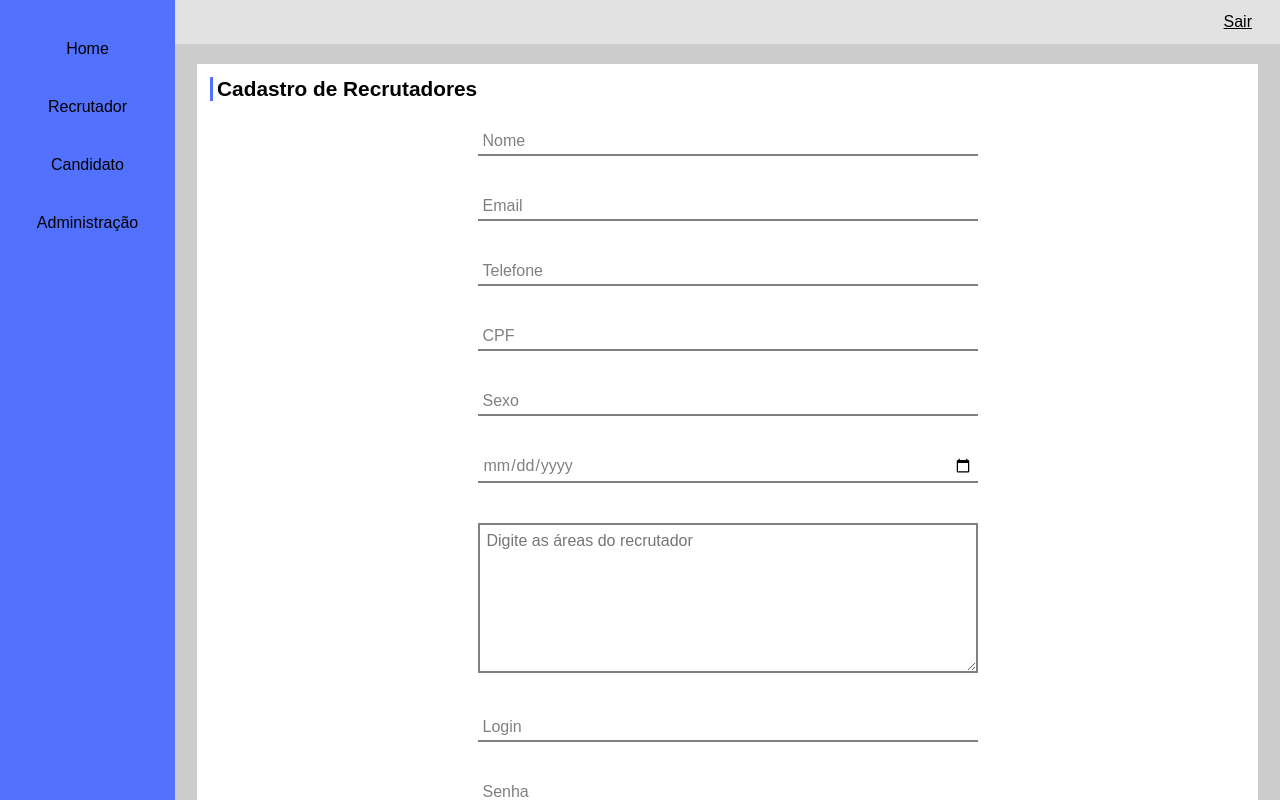
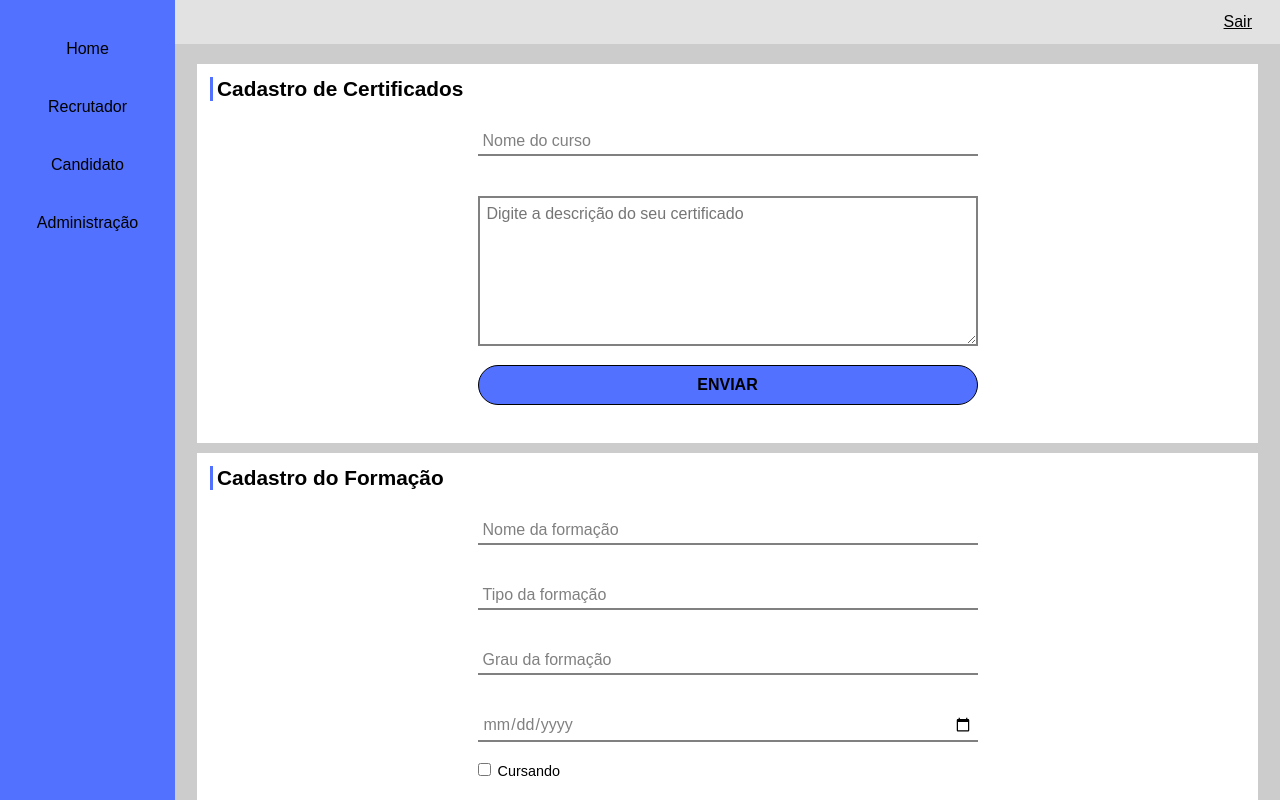
Before and after one commit to LevelUp-Challenge/web-project, a React (Create React App) app: page /levelup in a window 1280 px wide. Built offline with nearby package versions, Linux system fonts and the light colour scheme.

Commit message:
Tela do candidato feita

```diff
--- /dev/null
+++ b/src/Components/CheckBox.jsx
@@ -0,0 +1,15 @@
+import React from 'react';
+import '../css/CheckBox.css'
+
+const CheckBox = (props)=>{
+    return(
+        <>
+            <div className="checkBoxSingle">
+                <input type="checkbox" name={props.nome} id={props.nome} />
+                <label htmlFor={props.nome}>{props.label}</label>
+            </div>
+        </>
+    )
+};
+
+export default CheckBox;
--- a/src/Components/Sistema/Candidato/Candidato.jsx
+++ b/src/Components/Sistema/Candidato/Candidato.jsx
@@ -1,17 +1,77 @@
 import React from "react";
 import '../../../css/Candidato.css'
+import CheckBox from "../../CheckBox";
+import Input from "../../Input";
+import Submit from "../../Submit";
+import TextArea from "../../TextArea";
 
 const Candidato = () => {
     return (
         <>
             <section className="candidato">
                 <div className="container">
-                    <h1>Candidato</h1>
-                    <ul>
-                        <li>Cadastro de certificados</li>
-                        <li>Cadastro do endereço do candidato</li>
-                        <li>Cadastro do Formacao do candidato</li>
-                    </ul>
+                    <div className="box">
+                        <h3>Cadastro de Certificados</h3>
+                        <form action="">
+                            <Input
+                                type='text'
+                                nome='nomeCurso'
+                                label='Nome do curso'
+                                cor='white'
+                            />
+                            <TextArea
+                                nome='descricaoCurso'
+                                placeholder='Digite a descrição do seu certificado'
+                            />
+                            <Submit
+                                destino='/'
+                                valor='Enviar'
+                            />
+                        </form>
+                    </div>
+                    <div className="box">
+                        <h3>Cadastro do Formação</h3>
+                        <form action="">
+                            <Input
+                                type='text'
+                                nome='nomeFormacao'
+                                label='Nome da formação'
+                                cor='white'
+                            />
+                            <Input
+                                type='text'
+                                nome='tipoFormacao'
+                                label='Tipo da formação'
+                                cor='white'
+                            />
+                            <Input
+                                type='text'
+                                nome='grauFormacao'
+                                label='Grau da formação'
+                                cor='white'
+                            />
+                            <Input
+                                type='date'
+                                nome='dataInicioFormacao'
+                                placeholder='Data de inicio da Formação'
+                                cor='white'
+                            />
+                            <CheckBox
+                                nome='cursando'
+                                label='Cursando'
+                            />
+                            <Input
+                                type='date'
+                                nome='dataFimFormacao'
+                                placeholder='Data de fim da Formação'
+                                cor='white'
+                            />
+                            <Submit
+                                destino='/'
+                                valor='Enviar'
+                            />
+                        </form>
+                    </div>
                 </div>
             </section>
         </>
--- a/src/Components/Sistema/Conteudo.jsx
+++ b/src/Components/Sistema/Conteudo.jsx
@@ -19,9 +19,9 @@ const Conteudo = ()=>{
                     <div class="clear"></div>
                 </header>
                 {/* <BoasVindas /> */}
-                {/* <Recrutador />
-                <Candidato /> */}
-                <Administracao />
+                {/* <Recrutador /> */}
+                <Candidato />
+                {/* <Administracao /> */}
             </main>
         </>
     )
--- a/src/css/Candidato.css
+++ b/src/css/Candidato.css
@@ -0,0 +1,30 @@
+section.candidato {
+    padding: 20px 0;
+}
+
+section.candidato .box {
+    width: 100%;
+    padding: 13px;
+}
+
+section.candidato .box h3 {
+    font-size: 1.3em;
+    padding-left: 7px;
+    position: relative;
+}
+
+section.candidato .box h3::before {
+    content: '';
+    width: 3px;
+    height: 100%;
+    position: absolute;
+    left: 0;
+    top: 0;
+    background-color: var(--roxo);
+}
+
+section.candidato .box form {
+    width: 100%;
+    max-width: 500px;
+    margin: 25px auto;
+}
--- /dev/null
+++ b/src/css/CheckBox.css
@@ -0,0 +1,7 @@
+div.checkBoxSingle {
+    margin: 20px 0 0 0;
+}
+div.checkBoxSingle label {
+    padding-left: 7px;
+    font-size: 0.9em;
+}
```
